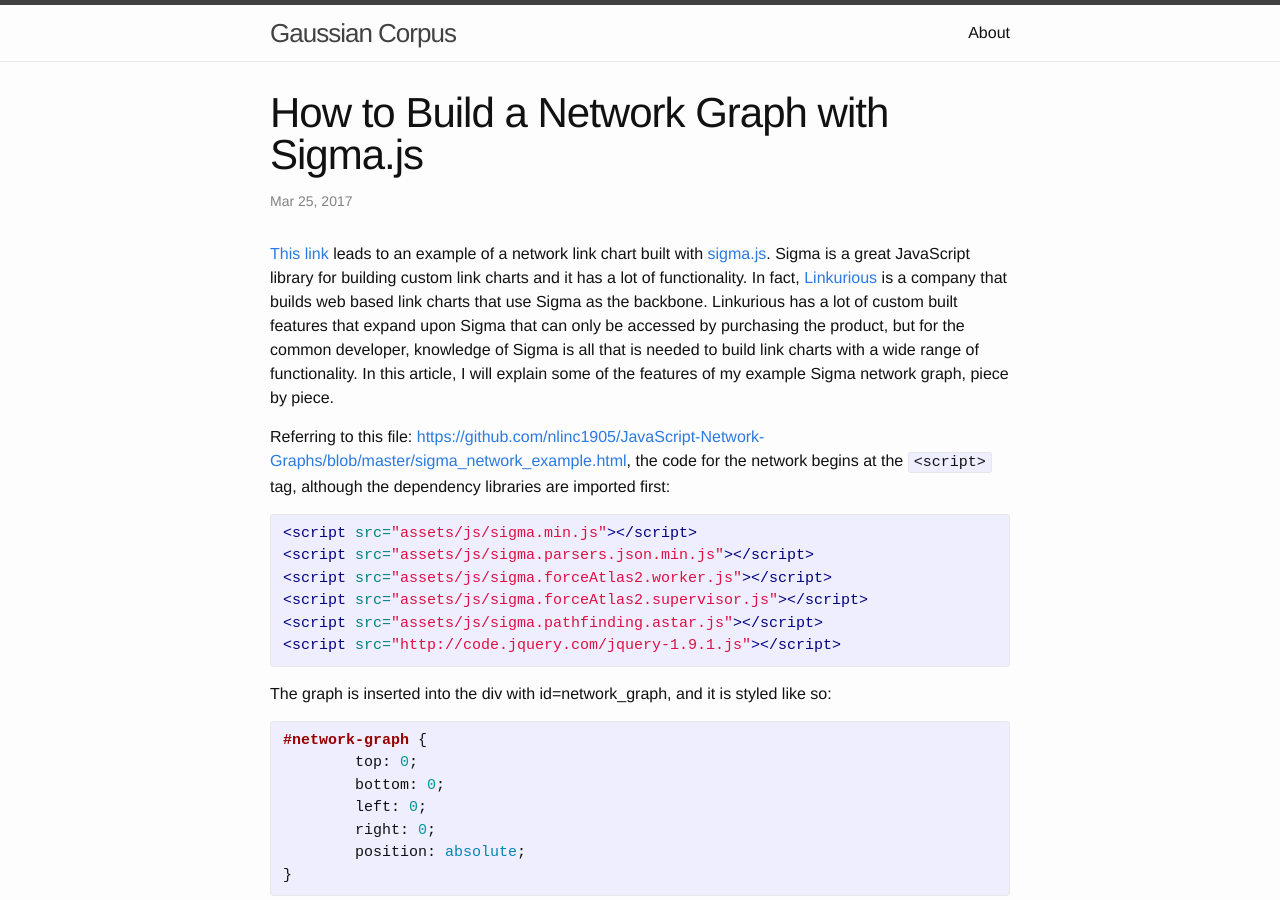
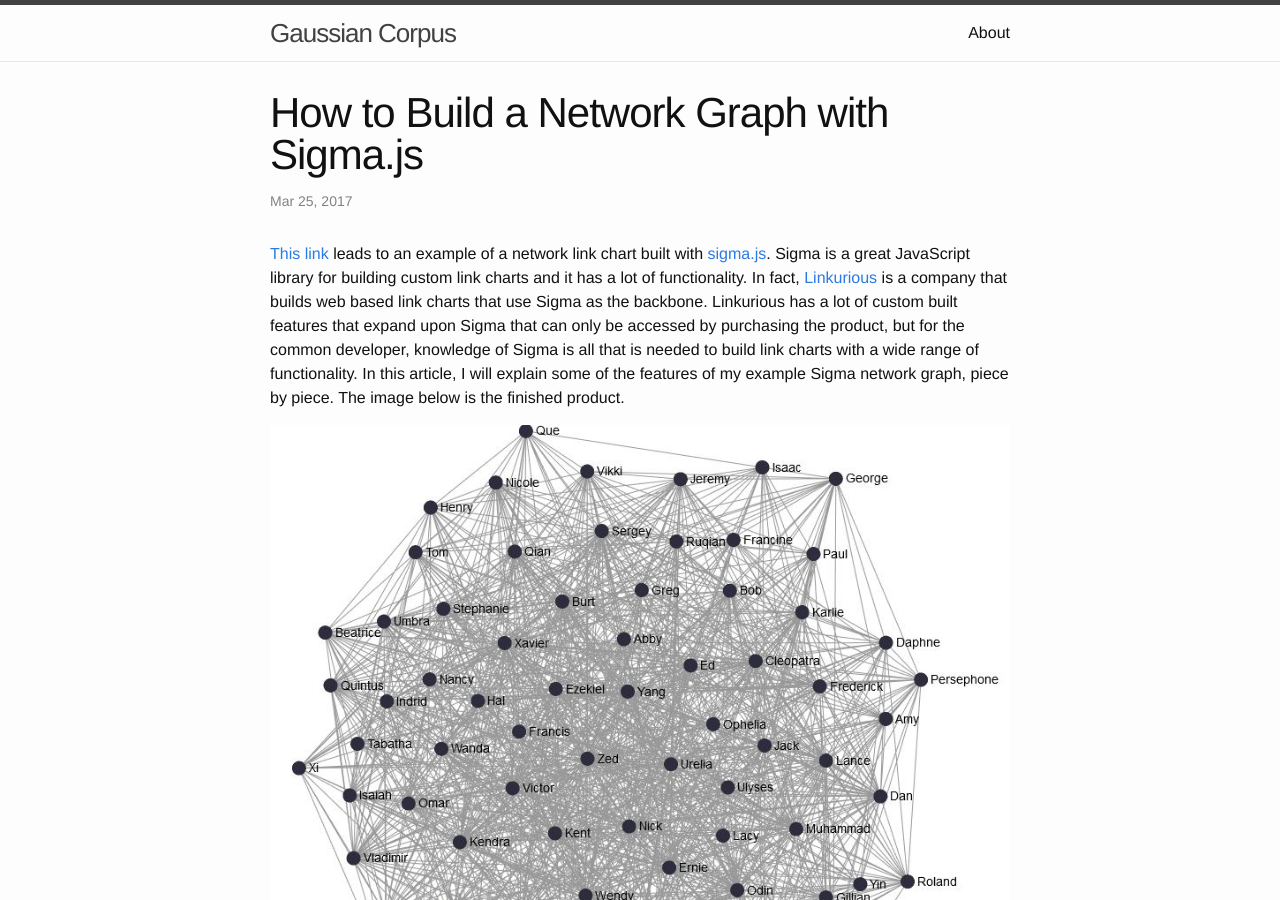
Before and after one commit to nlinc1905/nlinc1905.github.io, a Jekyll site: the page built from _posts/2017-03-24-how-to-build-network-graph-sigma.md, in a window 1280 px wide and 900 px high. Built offline with Jekyll 4.4.1, drawn with Linux system fonts in a browser that asks for light colours.

Commit message:
Adding image

```diff
--- a/_posts/2017-03-24-how-to-build-network-graph-sigma.md
+++ b/_posts/2017-03-24-how-to-build-network-graph-sigma.md
@@ -4,7 +4,9 @@ title:  "How to Build a Network Graph with Sigma.js"
 date:   2017-03-24 23:19:22 -0500
 categories: JavaScript, HTML, D3, Sigma, Data Visualization, Network Science
 ---
-[This link](https://github.com/nlinc1905/JavaScript-Network-Graphs) leads to an example of a network link chart built with [sigma.js](http://sigmajs.org/).  Sigma is a great JavaScript library for building custom link charts and it has a lot of functionality.  In fact, [Linkurious](http://linkurio.us/) is a company that builds web based link charts that use Sigma as the backbone.  Linkurious has a lot of custom built features that expand upon Sigma that can only be accessed by purchasing the product, but for the common developer, knowledge of Sigma is all that is needed to build link charts with a wide range of functionality.  In this article, I will explain some of the features of my example Sigma network graph, piece by piece.
+[This link](https://github.com/nlinc1905/JavaScript-Network-Graphs) leads to an example of a network link chart built with [sigma.js](http://sigmajs.org/).  Sigma is a great JavaScript library for building custom link charts and it has a lot of functionality.  In fact, [Linkurious](http://linkurio.us/) is a company that builds web based link charts that use Sigma as the backbone.  Linkurious has a lot of custom built features that expand upon Sigma that can only be accessed by purchasing the product, but for the common developer, knowledge of Sigma is all that is needed to build link charts with a wide range of functionality.  In this article, I will explain some of the features of my example Sigma network graph, piece by piece.  The image below is the finished product.
+
+![Sigma Network Graph]({{ site.url }}/assets/images/Sigma Network Graph Example.jpg)
 
 Referring to this file: <https://github.com/nlinc1905/JavaScript-Network-Graphs/blob/master/sigma_network_example.html>, the code for the network begins at the `<script>` tag, although the dependency libraries are imported first:
 
```
Also changed, not shown: assets/images/Sigma Network Graph Example.JPG (added).
